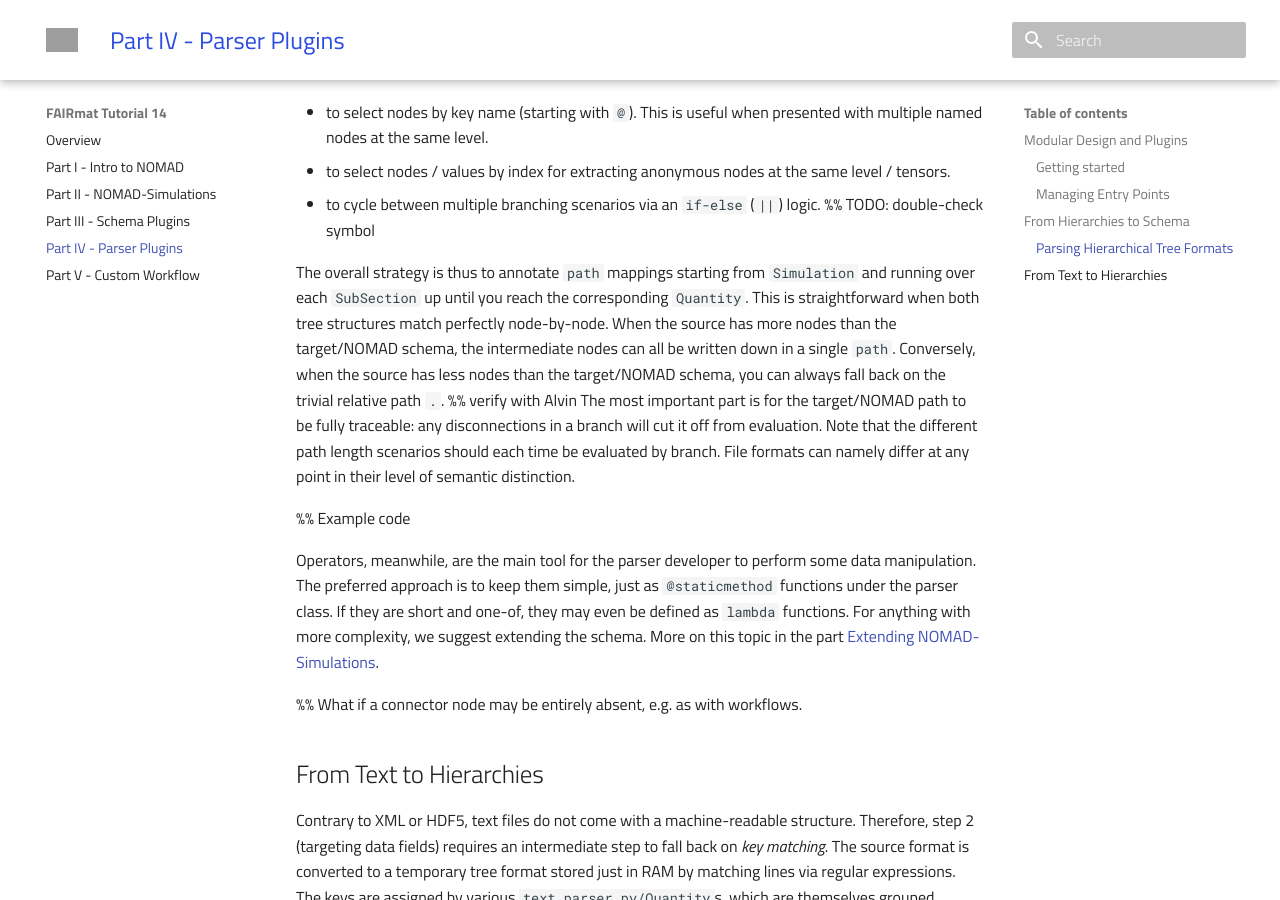
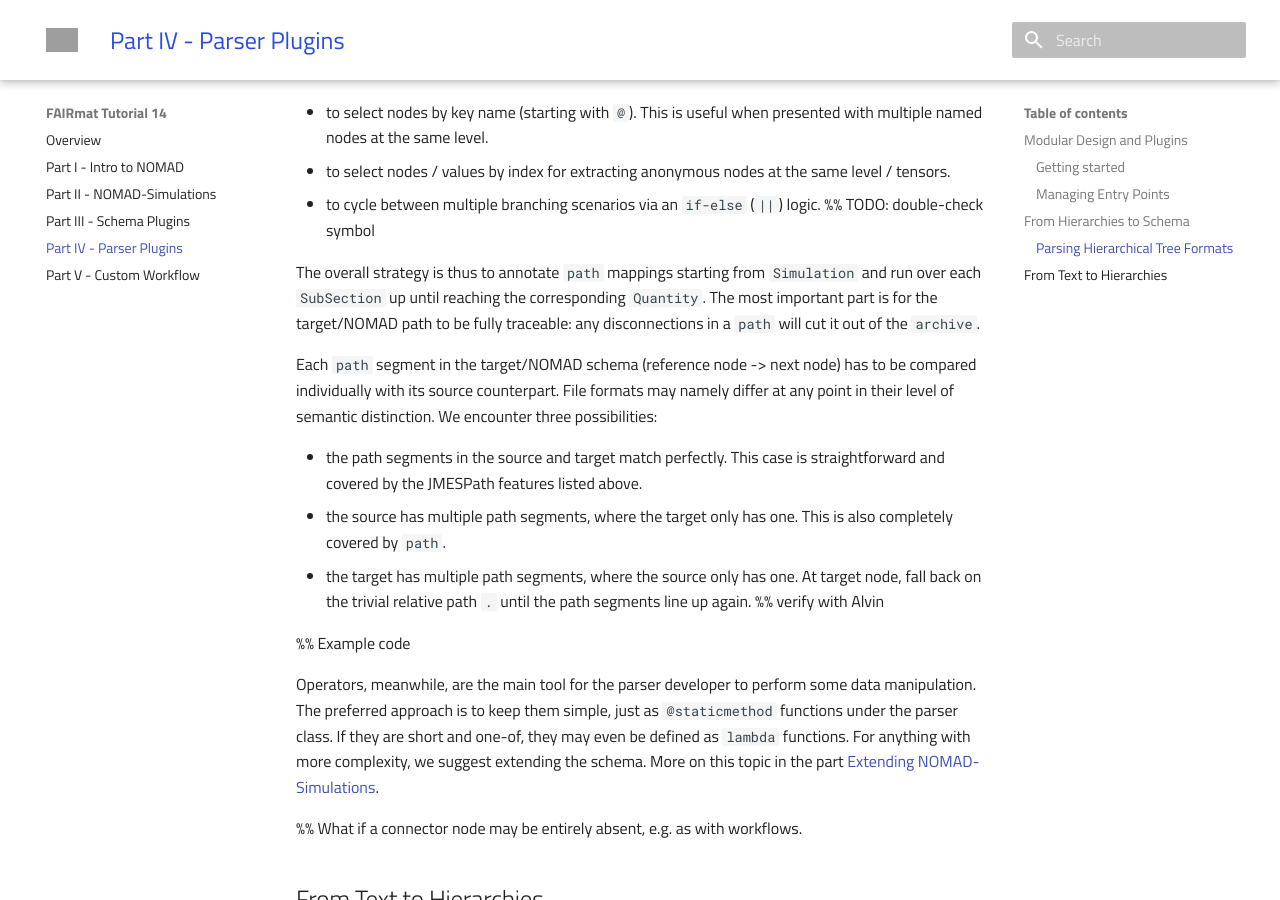
Before and after one commit to FAIRmat-NFDI/fairmat-tutorial-14-computational-plugins, an MkDocs documentation site: the page built from docs/parser_plugins.md, in a window 1280 px wide and 900 px high, scrolled down 4172 px. Built offline with MkDocs 1.6.1 and Material for MkDocs 9.7.7, drawn with Linux system fonts in a browser that asks for light colours; nearby versions of some CDN libraries; library files that are not in the unit come from our copies; grey boxes are pictures that could not be loaded.

Commit message:
Restructure source - ttarget path lengths

```diff
--- a/docs/parser_plugins.md
+++ b/docs/parser_plugins.md
@@ -131,14 +131,17 @@ JMESPath also provides rich filtering features
 - to select nodes / values by index for extracting anonymous nodes at the same level / tensors.
 - to cycle between multiple branching scenarios via an `if-else` (`||`) logic.  %% TODO: double-check symbol
 
-The overall strategy is thus to annotate `path` mappings starting from `Simulation` and running over each `SubSection` up until you reach the corresponding `Quantity`.
-This is straightforward when both tree structures match perfectly node-by-node.
-When the source has more nodes than the target/NOMAD schema, the intermediate nodes can all be written down in a single `path`.
-Conversely, when the source has less nodes than the target/NOMAD schema, you can always fall back on the trivial relative path `.`. %% verify with Alvin
+The overall strategy is thus to annotate `path` mappings starting from `Simulation` and run over each `SubSection` up until reaching the corresponding `Quantity`.
 The most important part is for the target/NOMAD path to be fully traceable:
-any disconnections in a branch will cut it off from evaluation.
-Note that the different path length scenarios should each time be evaluated by branch.
-File formats can namely differ at any point in their level of semantic distinction.
+any disconnections in a `path` will cut it out of the `archive`.
+
+Each `path` segment in the target/NOMAD schema (reference node -> next node) has to be compared individually with its source counterpart.
+File formats may namely differ at any point in their level of semantic distinction.
+We encounter three possibilities:
+
+- the path segments in the source and target match perfectly. This case is straightforward and covered by the JMESPath features listed above.
+- the source has multiple path segments, where the target only has one. This is also completely covered by `path`.
+- the target has multiple path segments, where the source only has one. At target node, fall back on the trivial relative path `.` until the path segments line up again. %% verify with Alvin
 
 %% Example code
 
```
